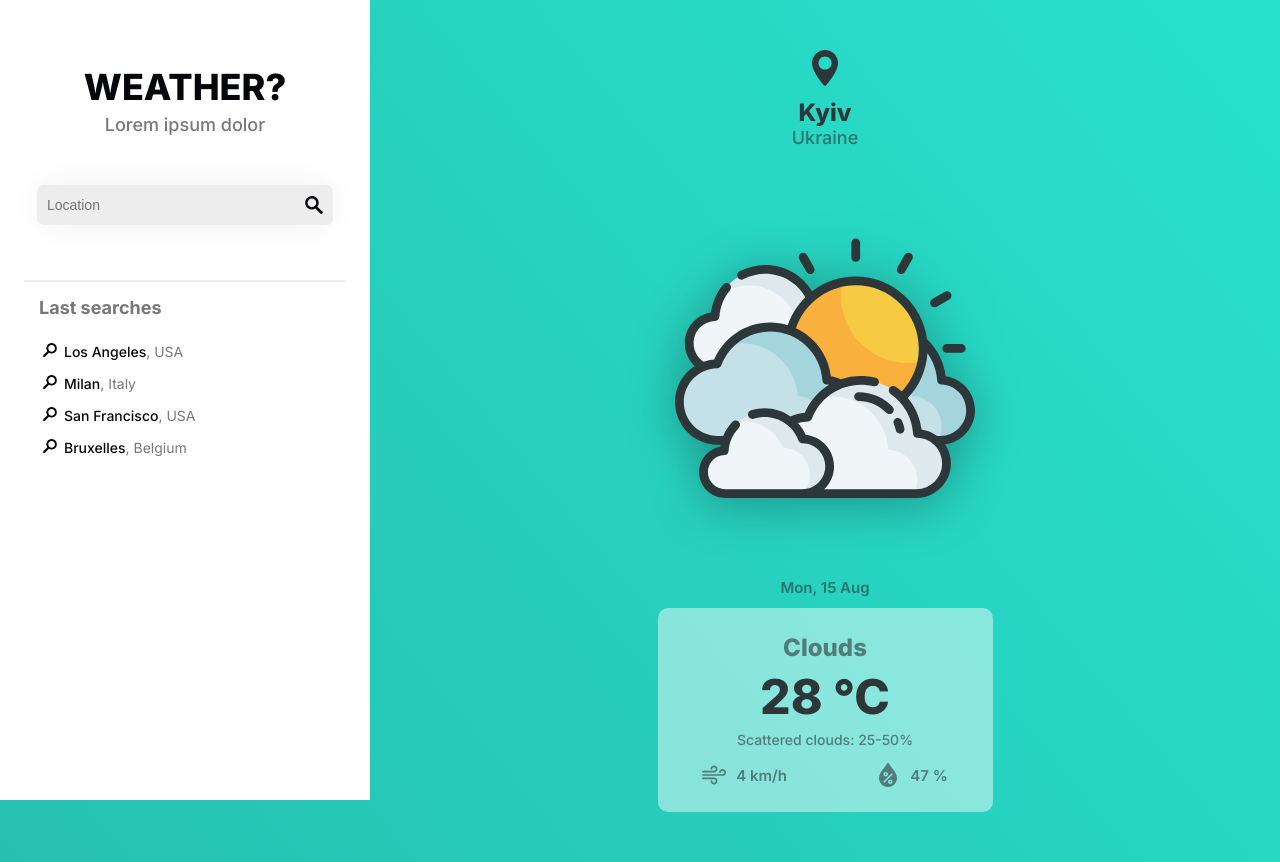
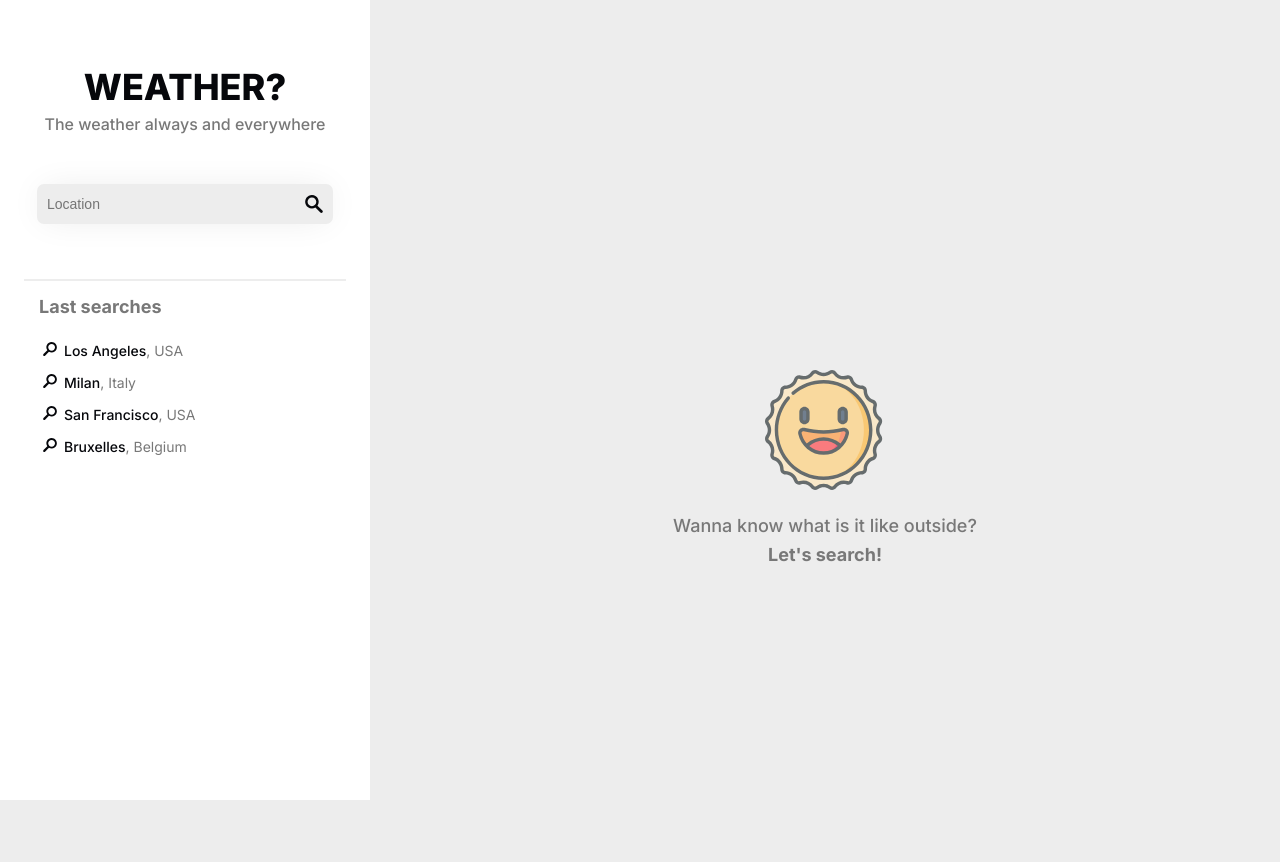
Before and after one commit to yegorkravchenko/weather-app, a plain HTML site: page index.html in a window 1280 px wide. After the commit the page ends 800 px from the top, so only its background shows below. Drawn offline with Linux system fonts and the light colour scheme.

Commit message:
Add starting overlay

```diff
--- a/app.js
+++ b/app.js
@@ -2,6 +2,8 @@ const body = document.body;
 const searchInput = document.querySelector('.search-box__input');
 const searchIcon = document.querySelector('.search-box__icon');
 const weatherIcon = document.querySelector('.main__img');
+const overlay = document.querySelector('.start-overlay');
+const mainSection = document.querySelector('.main');
 
 const city = document.querySelector('.location__city');
 const country = document.querySelector('.location__country');
@@ -93,6 +95,9 @@ function displayData(weatherData) {
     infoDesc.textContent = (weatherData.weather.description).charAt(0).toUpperCase() + (weatherData.weather.description).slice(1);
     infoWind.textContent = `${Math.round(weatherData.wind)} km/h`;
     infoHum.textContent = `${weatherData.humidity}%`;
+
+    overlay.style.display = 'none';
+    mainSection.style.display = 'flex';
 }
 
 function inputSubmit(e) {
--- a/index.html
+++ b/index.html
@@ -26,7 +26,7 @@
 <body>
     <section class="menu">
         <h1 class="menu__logo">Weather?</h1>
-        <p class="menu__subtitle">Lorem ipsum dolor</p>
+        <p class="menu__subtitle">The weather always and everywhere</p>
 
         <div class="menu__search-box search-box">
             <input type="text" class="search-box__input" placeholder="Location">
@@ -52,6 +52,14 @@
             </ul>
         </div>
     </section>
+
+    <div class="start-overlay">
+        <img class="start-overlay__icon" src="./imgs/overlay_icon.svg" alt="A smiley sun">
+        <p class="start-overlay__msg">
+            Wanna know what is it like outside?<br>
+            <strong>Let's search!</strong>
+        </p>
+    </div>
 
     <main class="main">
         <div class="main__location location">
--- a/styles/styles.scss
+++ b/styles/styles.scss
@@ -15,7 +15,7 @@ $fonts: 'Inter', Helvetica, Arial, sans-serif;
 }
 
 body {
-    background: linear-gradient(230.01deg, #28E2CE -2.24%, #26ADA0 160.22%);
+    background: #EDEDED;
     min-height: 100vh;
 }
 
@@ -42,7 +42,7 @@ body {
 
     &__subtitle {
         color: $menu-secondary;
-        font-size: 1.8rem;
+        font-size: 1.6rem;
         font-weight: 500;
         margin-top: 5px;
     }
@@ -121,10 +121,34 @@ body {
     }
 }
 
+.start-overlay {
+    // min-height: calc(100vh - 150px);
+    margin: 0 0 50px 370px;
+    text-align: center;
+
+    // display: flex;
+    // flex-direction: column;
+    // justify-content: center;
+
+    &__icon {
+        height: 120px;
+        opacity: 0.7;
+        margin-top: 370px;
+    }
+
+    &__msg {
+        margin-top: 20px;
+        color: $menu-secondary;
+        font-size: 1.8rem;
+        font-weight: 500;
+        line-height: calc(1.8rem * 1.6);
+    }
+}
+
 .main {
     margin-left: 370px;
 
-    display: flex;
+    display: none;
     flex-direction: column;
     justify-content: center;
     align-items: center;
@@ -258,6 +282,12 @@ body {
         }
     }
 
+    .start-overlay {
+        margin-left: 0;
+
+        &__icon { margin-top: 130px }
+    }
+
     .main {
         margin: 0;
     }
```
Also changed, not shown: imgs/overlay_icon.svg (added), styles/styles.css, 1 other file.
